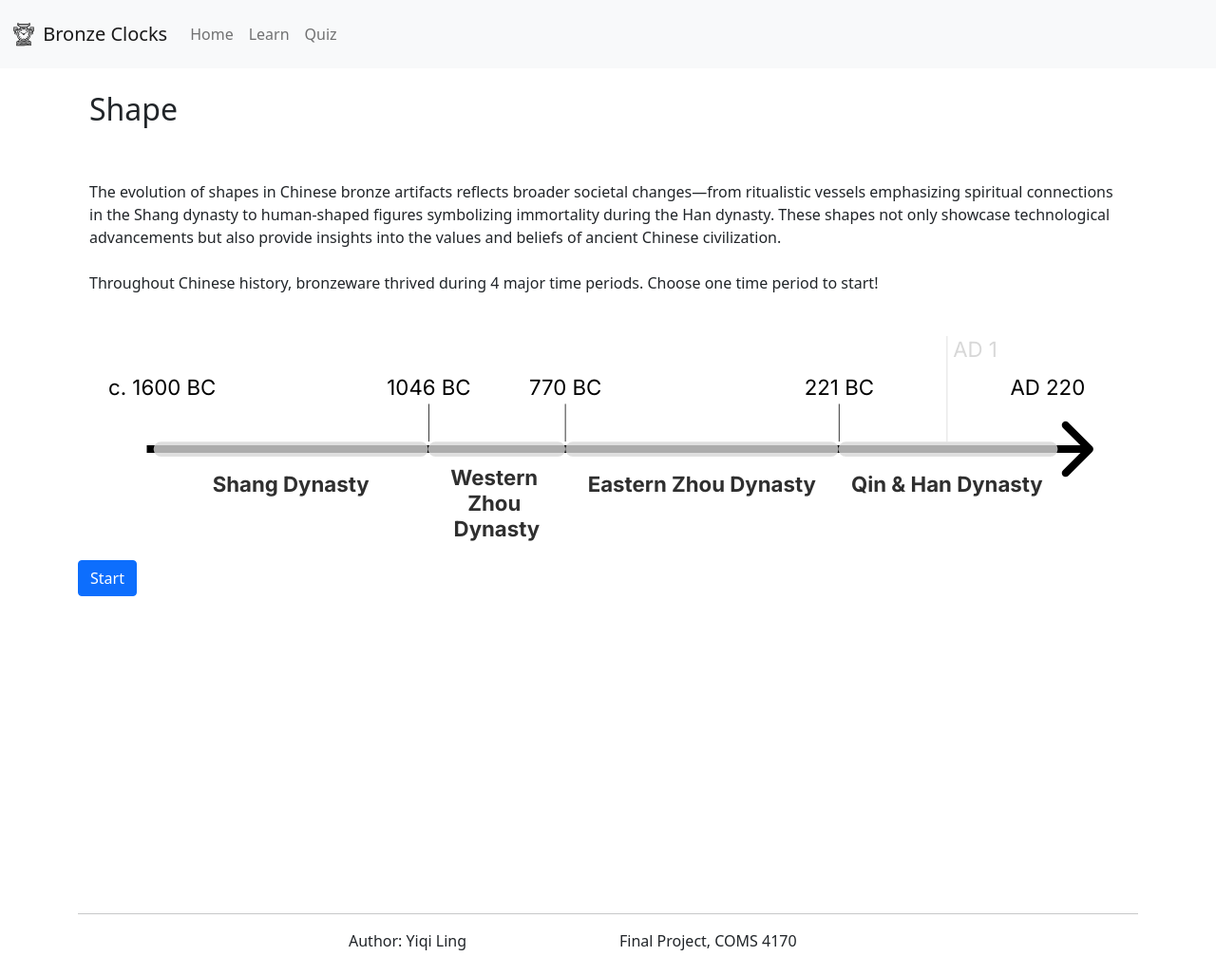
After one commit to 77889itsme/bronze-clocks, a Flask app: page /learn/shape in a window 1280 px wide. The commit adds this page. Shown: the whole page at 95% size. Run offline with Flask 3, Linux system fonts and the light colour scheme; some libraries are stand-ins or nearby versions.

Commit message:
feat: add section pages in learning part

```diff
--- a/server.py
+++ b/server.py
@@ -27,6 +27,14 @@ def learning_section_page():
 def learn_color_section_page():
    return render_template('learn_color.html')
 
+@app.route('/learn/motif')
+def learn_motif_section_page():
+   return render_template('learn_motif.html')
+
+@app.route('/learn/shape')
+def learn_shape_section_page():
+   return render_template('learn_shape.html')
+
 @app.route('/quiz')
 def quiz_start():
     ids = select_ids(quiz_len, 5)
--- a/static/css/main.css
+++ b/static/css/main.css
@@ -9,8 +9,7 @@ a {
     color: var(--accent-color);
 }
 
-.bold {
-    font-weight: bold;
+.bold {font-weight: bold;
 }
 
 .footer {
--- a/templates/learn_color.html
+++ b/templates/learn_color.html
@@ -13,6 +13,8 @@
 
     <a href="/learn/color/1" class="btn btn-primary">Start!</a>
 
+    <br><br><br><br><br><br><br><br>
+
 
  </div>
 
--- /dev/null
+++ b/templates/learn_shape.html
@@ -0,0 +1,27 @@
+{% extends "layout.html" %}
+
+{% block content %}
+
+<div class="container">
+    <br><h2>Shape</h2> <br><br>
+
+    <div>
+        The evolution of shapes in Chinese bronze artifacts reflects broader societal changes—from ritualistic vessels emphasizing spiritual connections
+        in the Shang dynasty to human-shaped figures symbolizing immortality during the Han dynasty. These shapes not only showcase technological advancements
+        but also provide insights into the values and beliefs of ancient Chinese civilization. <br><br>
+
+        Throughout Chinese history, bronzeware thrived during 4 major time periods. Choose one time period to start! <br><br>
+    </div>
+
+    {% include "timeline.html" %}
+
+    <a href="/learn/shape/1" class="btn btn-primary">Start</a>
+
+    <br><br><br><br><br><br><br><br>
+
+
+ </div>
+
+
+
+{% endblock %}
```
Also changed, not shown: templates/learn_motif.html (added, +26 -0 lines).
